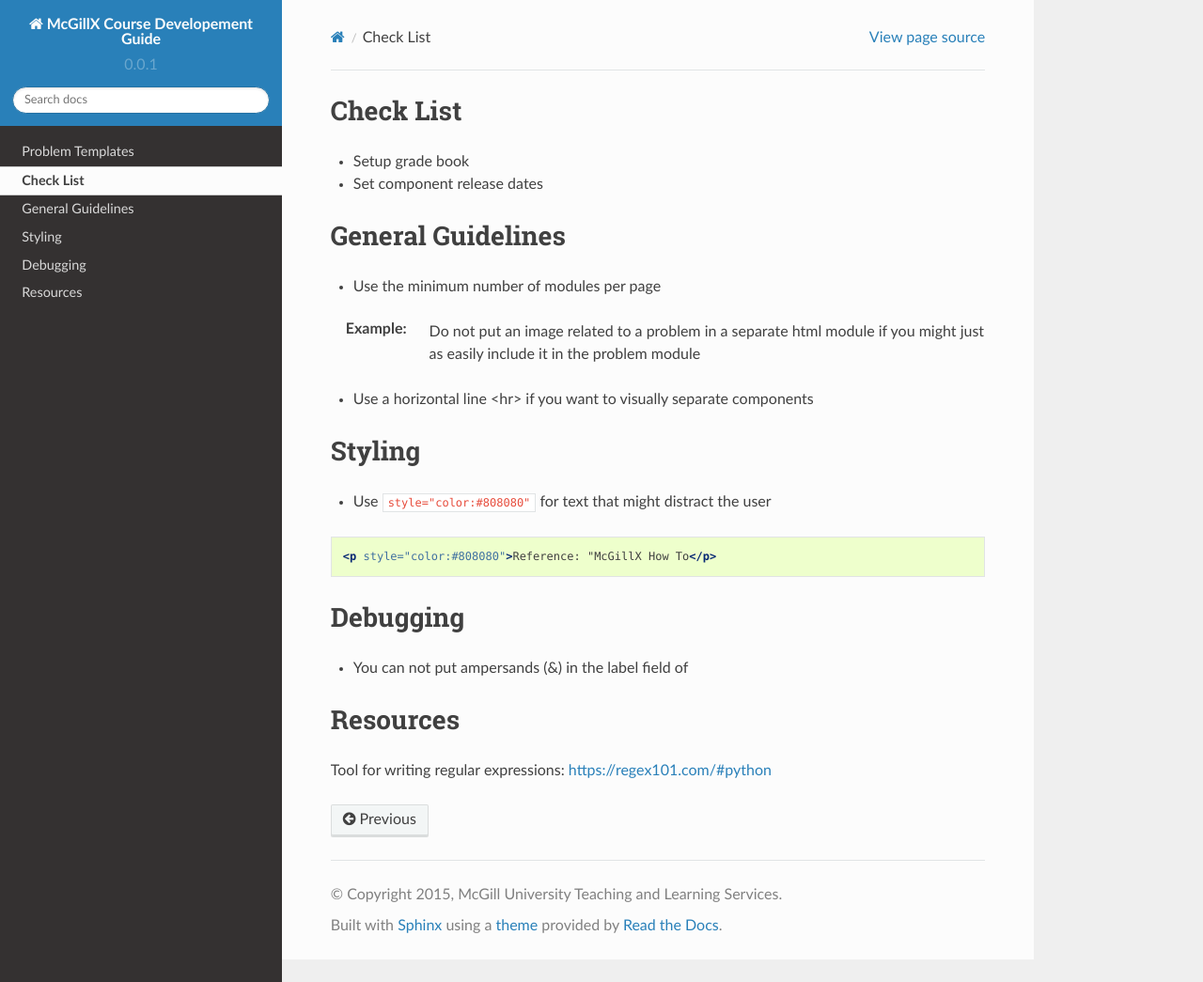
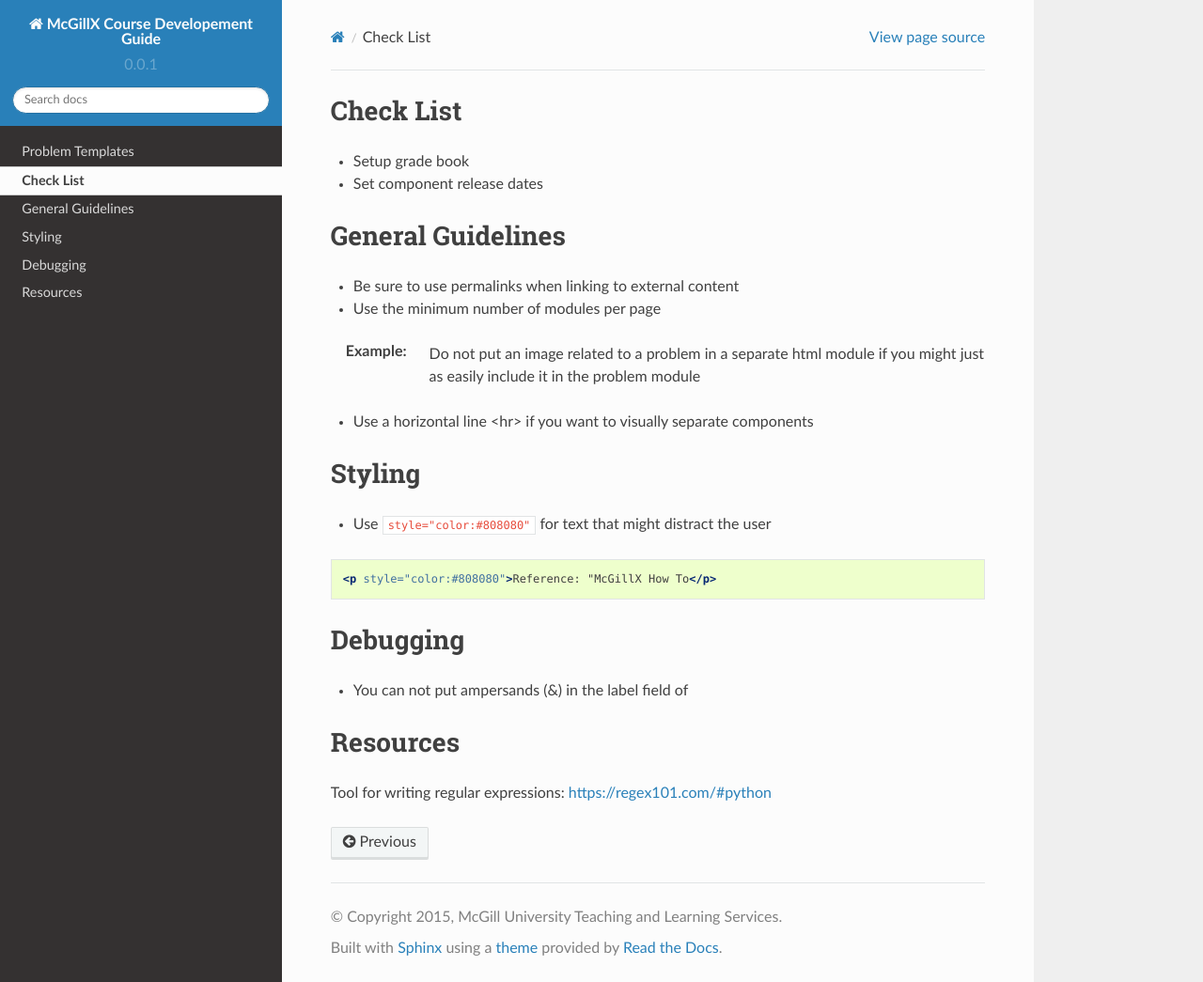
Before and after one commit to McGillX/course-development-guide, a Sphinx documentation site: the page built from docs/source/notes.rst, in a window 1280 px wide and 1045 px high. Shown: the whole window at 94% size. Built offline with Sphinx 7.4.7 and the Read the Docs theme 2.0.0, drawn with Linux system fonts in a browser that asks for light colours.

Commit message:
Update notes.rst

```diff
--- a/docs/source/notes.rst
+++ b/docs/source/notes.rst
@@ -7,6 +7,7 @@ Check List
 General Guidelines
 ============================
 
+- Be sure to use permalinks when linking to external content
 - Use the minimum number of modules per page
 
 :Example: Do not put an image related to a problem in a separate html module if you might just as easily include it in the problem module
```
